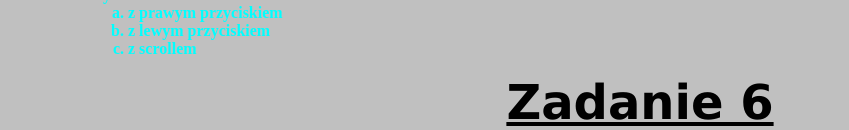
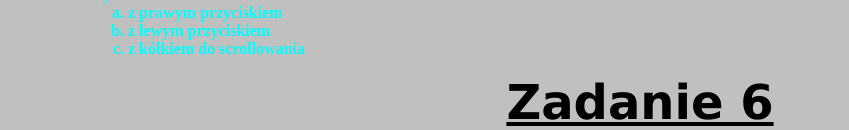
Before and after one commit to AdamPre5/AdamPre5.github.io, a plain HTML site: page index.html in a window 1280 px wide. Shown: the part 5245-5375 px from the top of the page, without its empty margins (0-849 px from the left). Drawn offline with Linux system fonts and the light colour scheme.

Commit message:
Update index.html

```diff
--- a/index.html
+++ b/index.html
@@ -179,7 +179,7 @@
 	<OL type=a>
 		<LI> z prawym przyciskiem
 		<LI> z lewym przyciskiem
-		<LI> z scrollem
+		<LI> z kółkiem do scrollowania
 	</OL>
 	</OL>
 	</OL>
```
